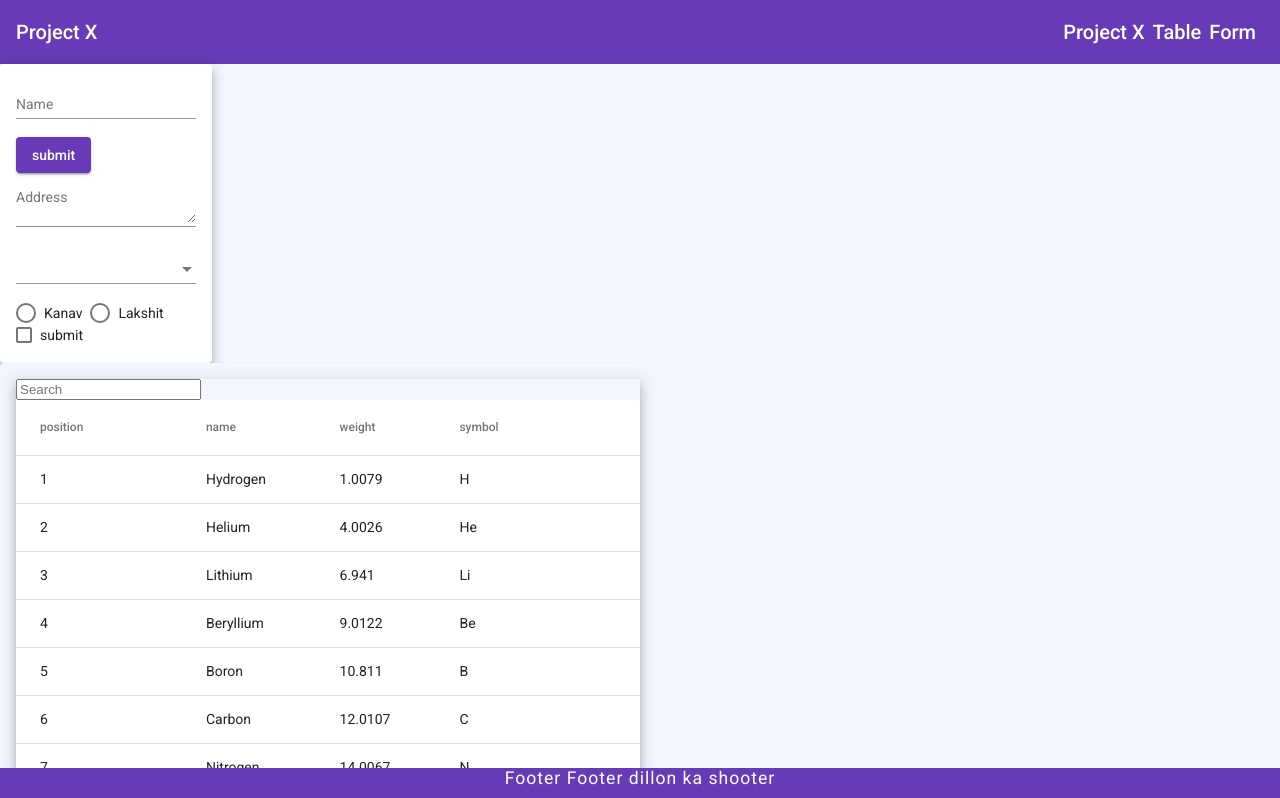
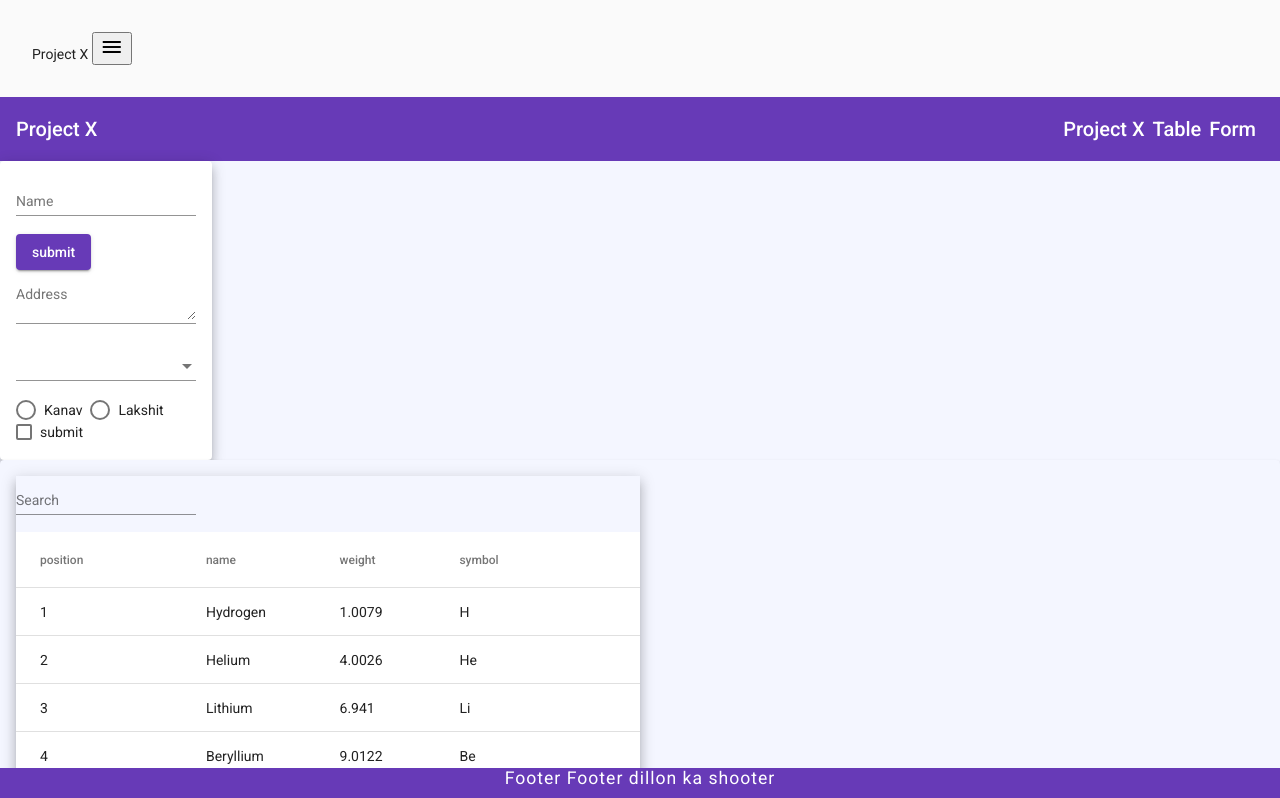
Before and after one commit to LKsquareB/ProjectX, an Angular app in the folder Engine/: page / in a window 1280 px wide. Shown: the top 798 px of the page. Built offline with nearby package versions, Linux system fonts and the light colour scheme.

Commit message:
Added Dynamic Sidenav (beta)

```diff
--- a/Engine/src/app/app.component.html
+++ b/Engine/src/app/app.component.html
@@ -11,10 +11,20 @@
     </mat-card>
   </div>
   <div *ngIf="component.type == 'header'">
-    <app-header [data]="component.properties"></app-header>
+    <div *ngIf="component.properties.uiProperty.type == 'Horizontal'">
+      <app-header [data]="component.properties"></app-header>
+    </div>
+  </div>
+  <div *ngIf="component.type == 'sidenav'">
+    <div *ngIf="component.properties.uiProperty.type == 'Vertical'">
+      <app-sidenav [data]="component.properties"></app-sidenav>
+    </div>
   </div>
   <div *ngIf="component.type == 'footer'">
     <app-footer [data]="component.properties"></app-footer>
   </div>
+  <div *ngIf="component.type == 'sidenav'">
+    <app-header [data]="component.properties"></app-header>
+  </div>
 </div>
 <!-- <app-footer></app-footer> -->
--- a/Engine/src/app/global/sidenav/sidenav.component.html
+++ b/Engine/src/app/global/sidenav/sidenav.component.html
@@ -1 +1,16 @@
-<p>sidenav works!</p>
+<div *ngIf='data.uiProperty.isVisible'>
+    <mat-sidenav-container>
+        <mat-sidenav #sidenav mode="side">
+            <div *ngFor='let ele of data.elements'>
+                {{ele.text}}
+            </div>
+        </mat-sidenav>
+            <mat-sidenav-content>
+                {{data.home.text}}
+                <button (click)="sidenav.toggle()">
+                    <mat-icon>menu</mat-icon>
+                </button>
+            </mat-sidenav-content>
+    </mat-sidenav-container>
+</div>
+<!-- <h1>Sidenav</h1> -->
--- a/Engine/src/app/global/sidenav/sidenav.component.scss
+++ b/Engine/src/app/global/sidenav/sidenav.component.scss
@@ -0,0 +1,9 @@
+mat-sidenav-container {
+    height: 100%;
+}
+mat-sidenav, mat-sidenav-content {
+    padding: 2rem;
+}
+mat-sidenav{
+    background-color: plum;
+}
--- a/Engine/src/app/global/sidenav/sidenav.component.ts
+++ b/Engine/src/app/global/sidenav/sidenav.component.ts
@@ -1,4 +1,4 @@
-import { Component, OnInit } from '@angular/core';
+import { Component, OnInit, Input } from '@angular/core';
 
 @Component({
   selector: 'app-sidenav',
@@ -7,6 +7,8 @@ import { Component, OnInit } from '@angular/core';
 })
 export class SidenavComponent implements OnInit {
 
+  // opened=false;
+  @Input() data;
   constructor() { }
 
   ngOnInit(): void {
--- a/Engine/src/app/schema.service.ts
+++ b/Engine/src/app/schema.service.ts
@@ -16,8 +16,44 @@ export class SchemaService {
             // width: '50%',
             color: 'Primary',
             isEnable: true,
-            isVisible: true,
+            // isVisible: true,
+            isVisible:false,
             type: 'Horizontal',
+          },
+          home: {
+            routerLink: '/home',
+            routerLinkActive: 'active',
+            text: 'Project X',
+          },
+          elements: [
+            {
+              routerLink: '/home',
+              routerLinkActive: 'active',
+              text: 'Project X',
+            },
+            {
+              routerLink: '/table',
+              routerLinkActive: 'active',
+              text: 'Table',
+            },
+            {
+              routerLink: '/form',
+              routerLinkActive: 'active',
+              text: 'Form',
+            },
+          ],
+        },
+      },
+      {
+        type: 'sidenav',
+        properties: {
+          uiProperty: {
+            // width: '50%',
+            // isVisible: true,
+            // color: 'Primary',
+            isEnable: true,
+            isVisible:true,
+            type: 'Vertical',
           },
           home: {
             routerLink: '/home',
@@ -184,36 +220,7 @@ export class SchemaService {
           ],
         },
       },
-      // {
-      //   type: 'Sidenav',
-      //   properties: {
-      //     uiProperty: {
-      //       // width: '50%',
-      //       // isVisible: true,
-      //       color: 'Primary',
-      //       isEnable: true,
-      //       isVisible:true,
-      //       type: 'Vertical',
-      //     },
-      //     elements: [
-      //       {
-      //         routerLink: '/home',
-      //         routerLinkActive: 'active',
-      //         text: 'Project X',
-      //       },
-      //       {
-      //         routerLink: '/table',
-      //         routerLinkActive: 'active',
-      //         text: 'Table',
-      //       },
-      //       {
-      //         routerLink: '/form',
-      //         routerLinkActive: 'active',
-      //         text: 'Form',
-      //       },
-      //     ],
-      //   },
-      // }
+
     ]
     //   }
     // },
--- a/Engine/src/app/table/table.component.html
+++ b/Engine/src/app/table/table.component.html
@@ -5,7 +5,9 @@
 
     <!-- <mat-form-field> -->
       <!-- <mat-label>Filter</mat-label> -->
-      <input (keyup)="applyFilter($event)" placeholder="Search">
+      <mat-form-field>
+        <input matInput (keyup)="applyFilter($event)" placeholder="Search">
+      </mat-form-field>
     <!-- </mat-form-field> -->
 
     <table mat-table [dataSource]="dataSource" matSort >
```
Also changed, not shown: Engine/src/app/global/global.module.ts (+9 -1 lines), Engine/src/app/table/table.module.ts (+7 -1 lines).
